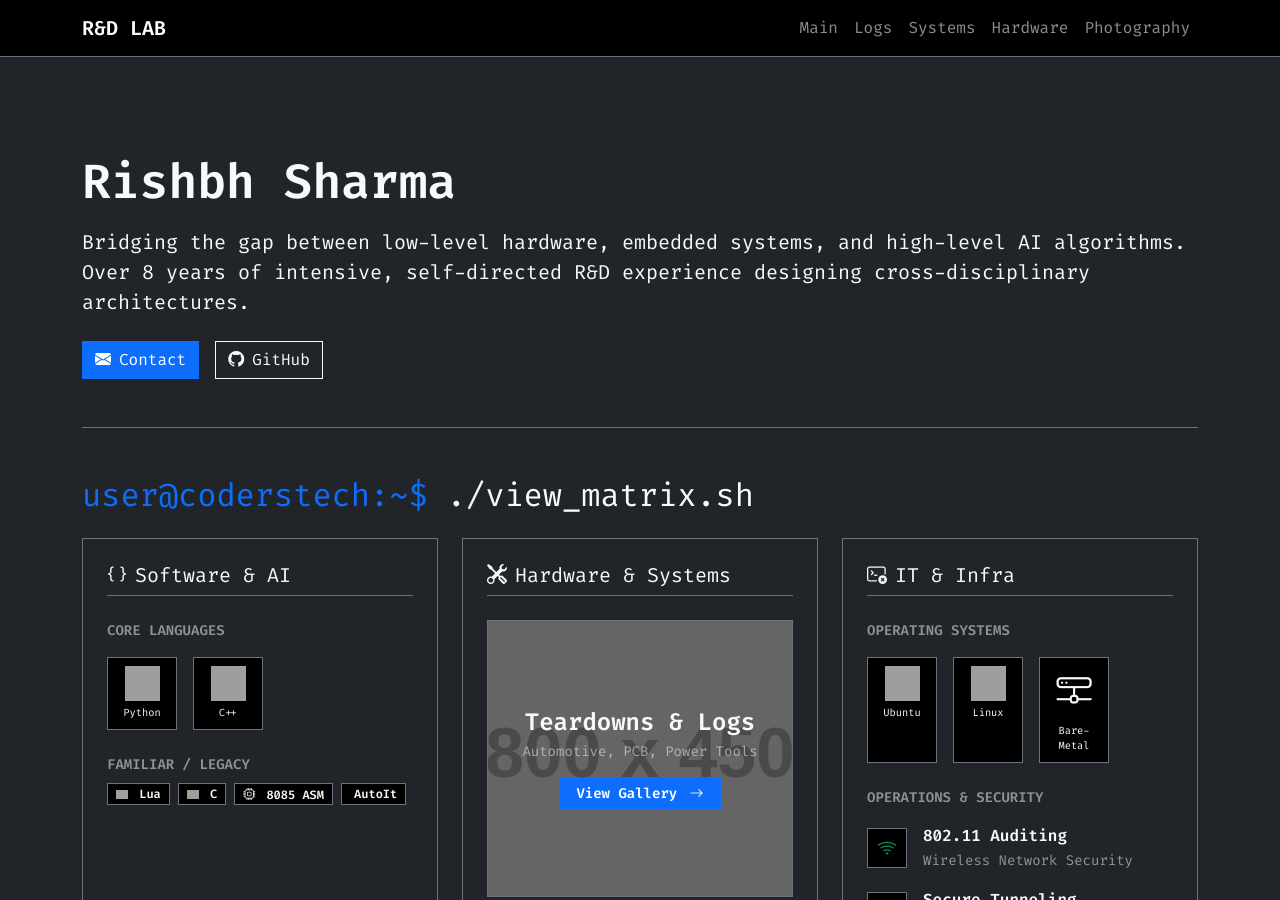
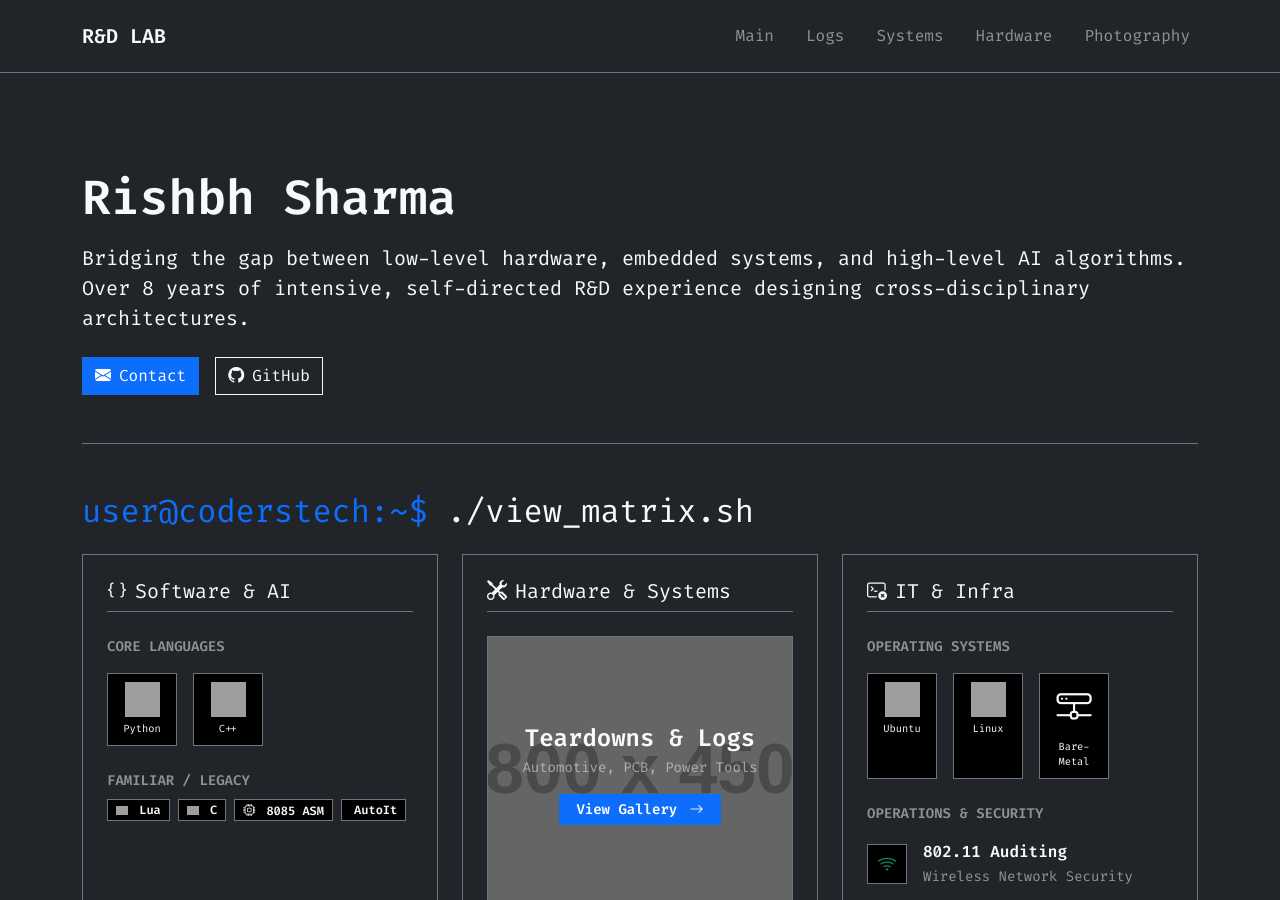
Before and after one commit to CodeRSTech/coderstech.github.io, a Jekyll site: the page built from index.md, in a window 1280 px wide and 900 px high. Built offline with Jekyll 4.4.1, drawn with Linux system fonts in a browser that asks for light colours; grey boxes are pictures that could not be loaded.

Commit message:
YAML - HTML separation

```diff
--- a/_includes/featured_work.html
+++ b/_includes/featured_work.html
@@ -1,21 +1,15 @@
-<div class="py-5">
-  <h2 class="mb-4 text-light"><i class="bi bi-journal-code me-2 text-primary"></i>R&D Sectors</h2>
+<div class="py-5 border-bottom border-secondary">
+  <h2 class="mb-4 text-light terminal-prompt">R&D Sectors</h2>
   <div class="row g-4">
+    {% for sector in site.data.featured.sectors %}
     <div class="col-md-6">
-      <a href="/projects" class="text-decoration-none">
-        <div class="p-4 border border-secondary rounded bg-dark text-light h-100 hover-overlay">
-          <h4 class="mb-2">Systems Architecture <i class="bi bi-arrow-right ms-2"></i></h4>
-          <p class=" mb-0">View deep-dives into real-time object detection and bare-metal AI development.</p>
+      <a href="{{ sector.url }}" class="text-decoration-none">
+        <div class="card bg-dark border-secondary p-4 h-100 hover-overlay">
+          <h4 class="text-light mb-2">{{ sector.title }} <i class="bi bi-arrow-right ms-2"></i></h4>
+          <p class="text-white-50 mb-0">{{ sector.description }}</p>
         </div>
       </a>
     </div>
-    <div class="col-md-6">
-      <a href="/experiments" class="text-decoration-none">
-        <div class="p-4 border border-secondary rounded bg-dark text-light h-100 hover-overlay">
-          <h4 class="mb-2">Hardware Experiments <i class="bi bi-arrow-right ms-2"></i></h4>
-          <p class=" mb-0">View firmware modifications, physical teardowns, and IT infrastructure hacks.</p>
-        </div>
-      </a>
-    </div>
+    {% endfor %}
   </div>
 </div>
--- a/_includes/navbar.html
+++ b/_includes/navbar.html
@@ -1,16 +1,18 @@
-<nav class="navbar navbar-expand-lg navbar-dark bg-black border-bottom border-secondary sticky-top" style="z-index: 1030;">
+<nav class="navbar navbar-expand-lg border-bottom border-secondary py-3">
   <div class="container">
-    <a class="navbar-brand fw-bold text-uppercase" href="/">R&D Lab</a>
+    <a class="navbar-brand text-light fw-bold terminal-prompt" href="/">{{ site.data.navigation.brand }}</a>
+
     <button class="navbar-toggler" type="button" data-bs-toggle="collapse" data-bs-target="#navbarNav">
       <span class="navbar-toggler-icon"></span>
     </button>
-    <div class="collapse navbar-collapse" id="navbarNav">
-      <ul class="navbar-nav ms-auto">
-        <li class="nav-item"><a class="nav-link" href="/">Main</a></li>
-        <li class="nav-item"><a class="nav-link" href="/logs">Logs</a></li>
-        <li class="nav-item"><a class="nav-link" href="/projects">Systems</a></li>
-        <li class="nav-item"><a class="nav-link" href="/hardware">Hardware</a></li>
-        <li class="nav-item"><a class="nav-link" href="/photography">Photography</a></li>
+
+    <div class="collapse navbar-collapse justify-content-end" id="navbarNav">
+      <ul class="navbar-nav gap-3">
+        {% for link in site.data.navigation.links %}
+        <li class="nav-item">
+          <a class="nav-link text-white-50 hover-text-light" href="{{ link.url }}">{{ link.title }}</a>
+        </li>
+        {% endfor %}
       </ul>
     </div>
   </div>
```
Also changed, not shown: _data/featured.yml (added, +7 -0 lines), _data/navigation.yml (added, +12 -0 lines).
